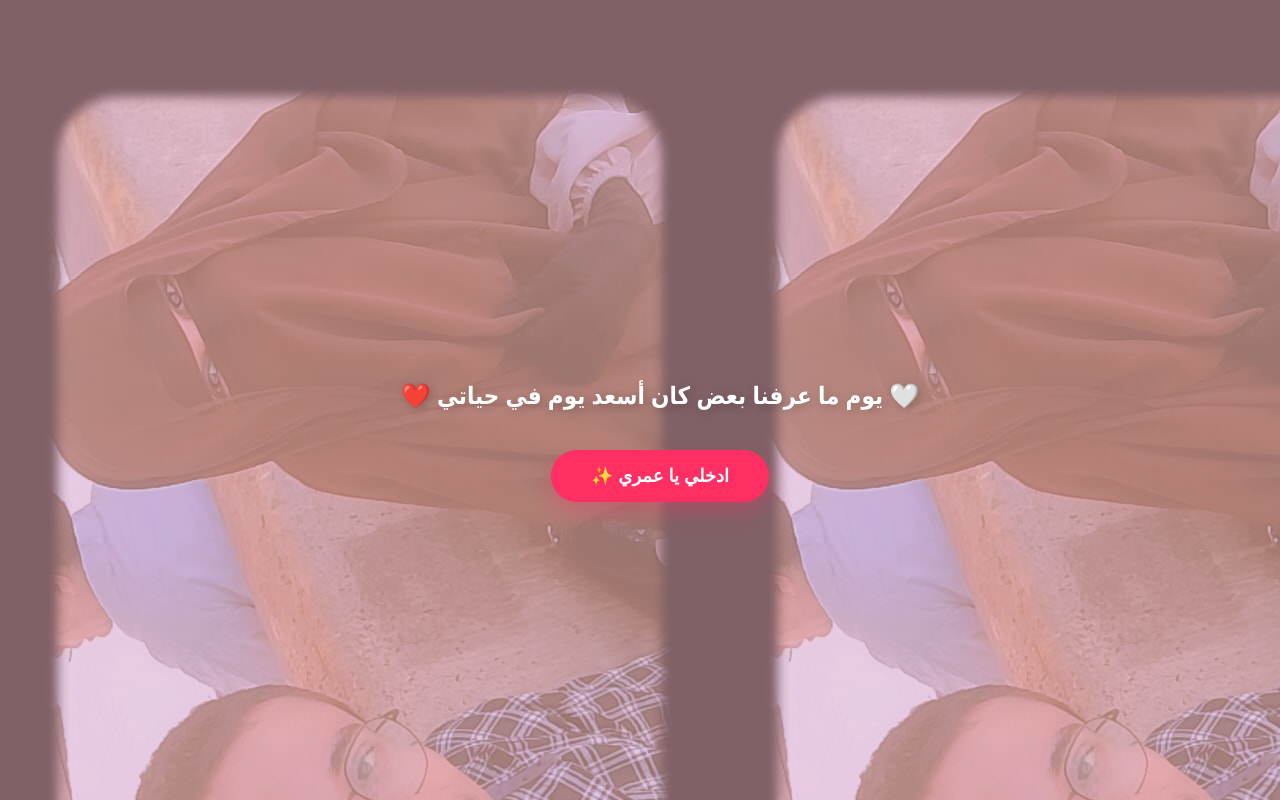
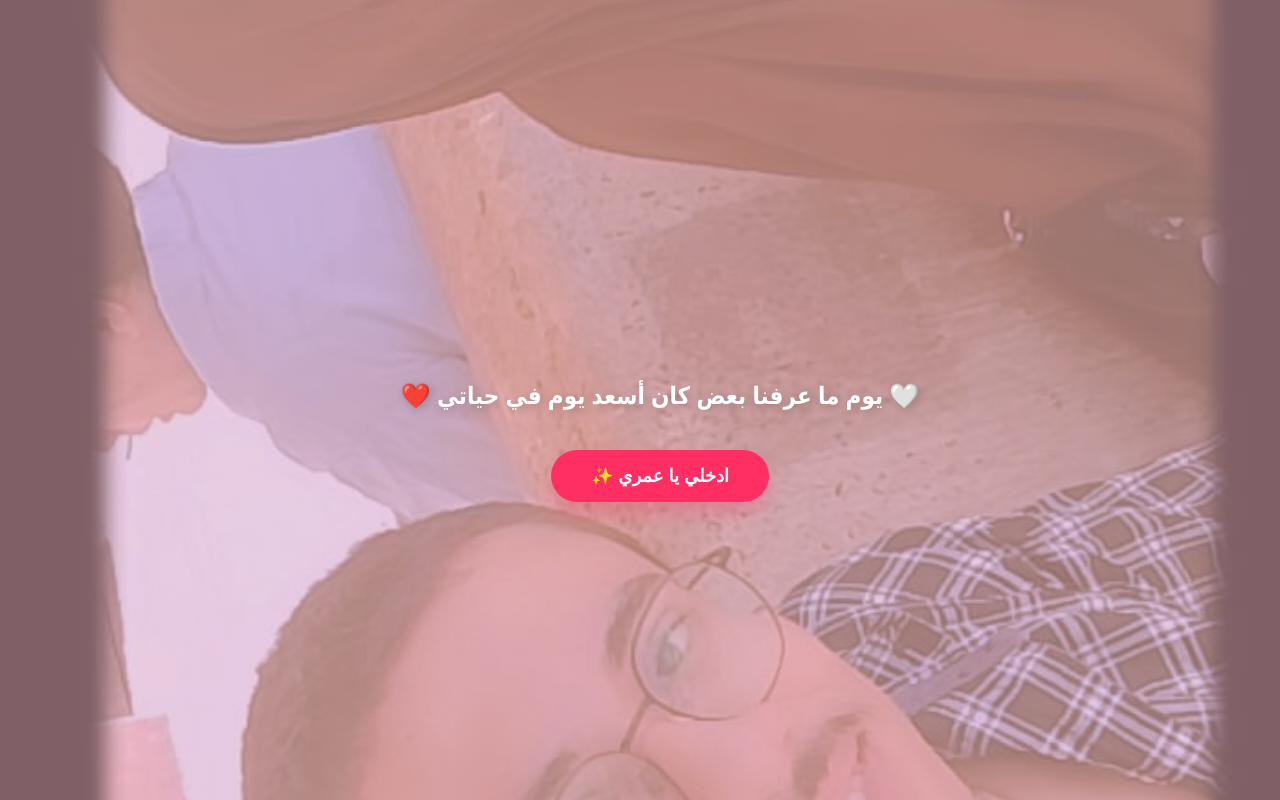
Before and after one commit to mohamedhelp919-afk/MY-SECRET-PAGE2, a plain HTML site: page index.html in a window 1280 px wide. Drawn offline with Linux system fonts and the light colour scheme.

Commit message:
Adjust welcome screen background properties

```diff
--- a/index.html
+++ b/index.html
@@ -29,6 +29,7 @@
         #welcome-screen {
             position: fixed; top: 0; left: 0; width: 100%; height: 100%;
             background: linear-gradient(rgba(255,192,203,0.5), rgba(255,192,203,0.5)), url('20.jpg');
+            background-size: cover; background-position: center;
             display: flex; flex-direction: column; align-items: center; justify-content: center;
             z-index: 2000; text-align: center; padding: 20px;
         }
```
